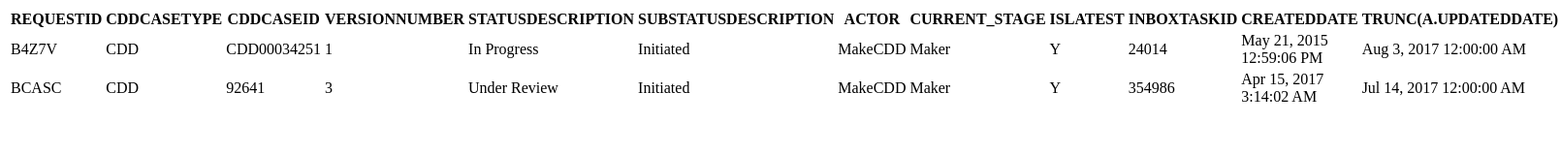
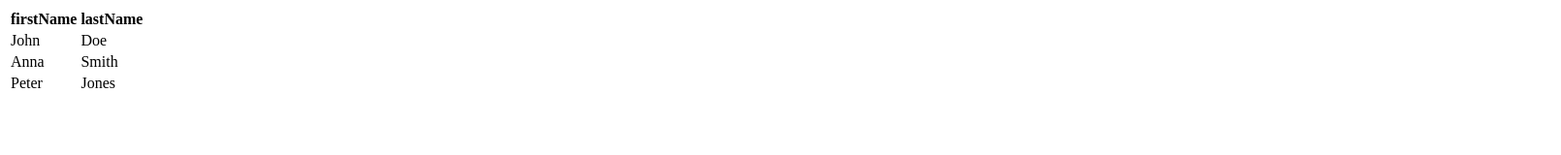
Before and after one commit to abrahamspaa/form-a-table, a plain HTML site: page index.html in a window 1280 px wide. Shown: the whole page at 97% size, 1610 px wide, since content can reach past the window. Drawn offline with Linux system fonts and the light colour scheme.

Commit message:
Adding Fetch for mock data

```diff
--- a/index.html
+++ b/index.html
@@ -11,8 +11,8 @@
 		<script>
 			const data = [{"REQUESTID":"B4Z7V","CDDCASETYPE":"CDD","CDDCASEID":"CDD00034251","VERSIONNUMBER":1,"STATUSDESCRIPTION":"In Progress","SUBSTATUSDESCRIPTION":"Initiated","ACTOR":"MakeCDD","CURRENT_STAGE":"Maker","ISLATEST":"Y","INBOXTASKID":"24014","CREATEDDATE":"May 21, 2015 12:59:06 PM","TRUNC(A.UPDATEDDATE)":"Aug 3, 2017 12:00:00 AM"},{"REQUESTID":"BCASC","CDDCASETYPE":"CDD","CDDCASEID":"92641","VERSIONNUMBER":3,"STATUSDESCRIPTION":"Under Review","SUBSTATUSDESCRIPTION":"Initiated","ACTOR":"MakeCDD","CURRENT_STAGE":"Maker","ISLATEST":"Y","INBOXTASKID":"354986","CREATEDDATE":"Apr 15, 2017 3:14:02 AM","TRUNC(A.UPDATEDDATE)":"Jul 14, 2017 12:00:00 AM"}];
 
-			createTable(data, 'formTable');
-			//fetchDataToForm('/ProdCon/jumpCaseDetails', 'formTable');
+			//createTable(data, 'formTable');
+			fetchDataToForm('https://abrahamspaa.github.io/form-a-table/scripts/mock-data.json', 'formTable');
 		</script>
 	</body>
 </html>
```
